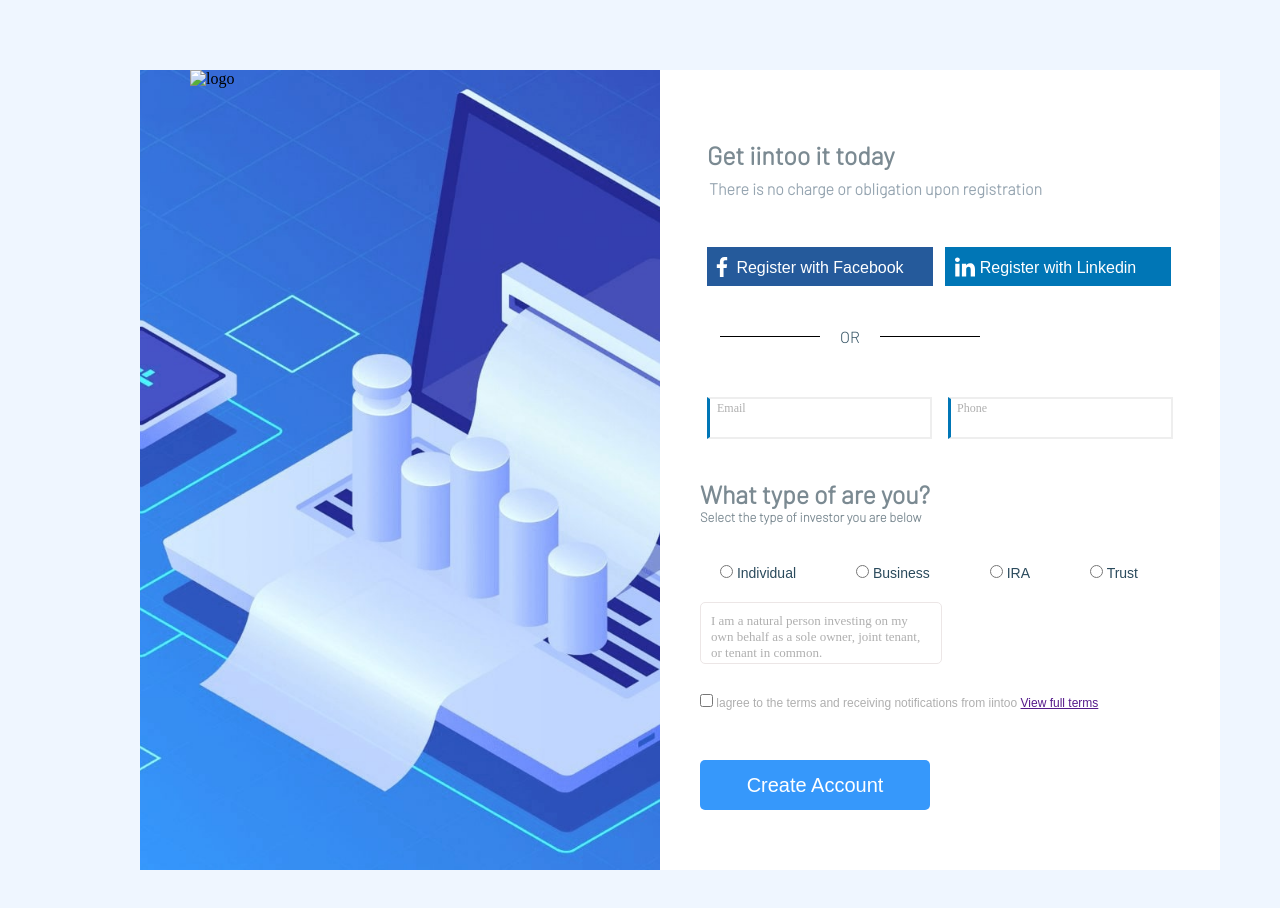
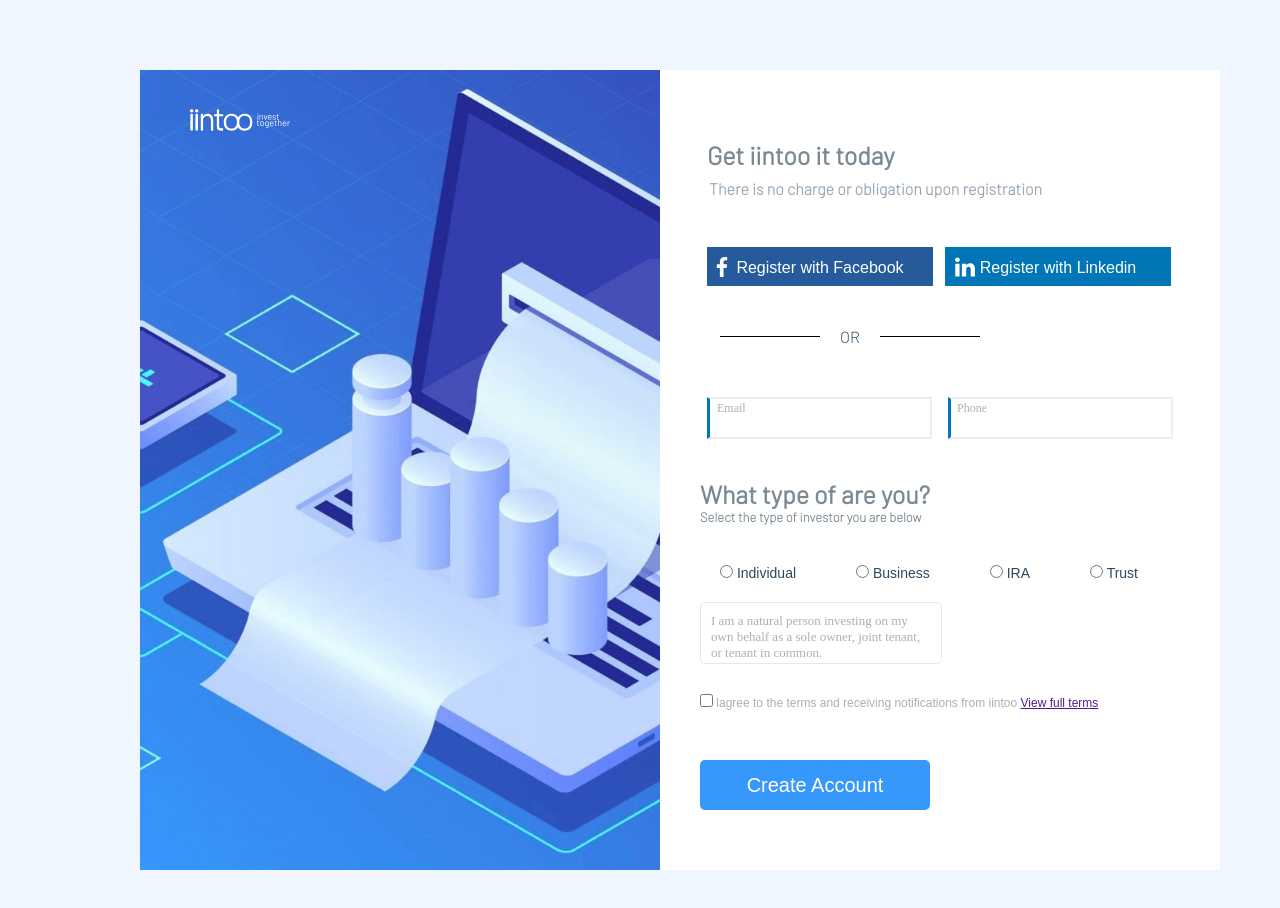
Before and after one commit to MrCat98/homework, a plain HTML site: page index.html in a window 1280 px wide. Shown: the top 908 px of the page. Drawn offline with Linux system fonts and the light colour scheme.

Commit message:
bag-pictures

```diff
--- a/index.html
+++ b/index.html
@@ -10,7 +10,7 @@
     <div class="container">
 
         <section class="logotype">
-            <img class="logo" src="./jpg/logo.svgs" alt="logo">
+            <img class="logo" src="./jpg/logo.svg" alt="logo">
         </section>
 
         <main class="main-form">
```
